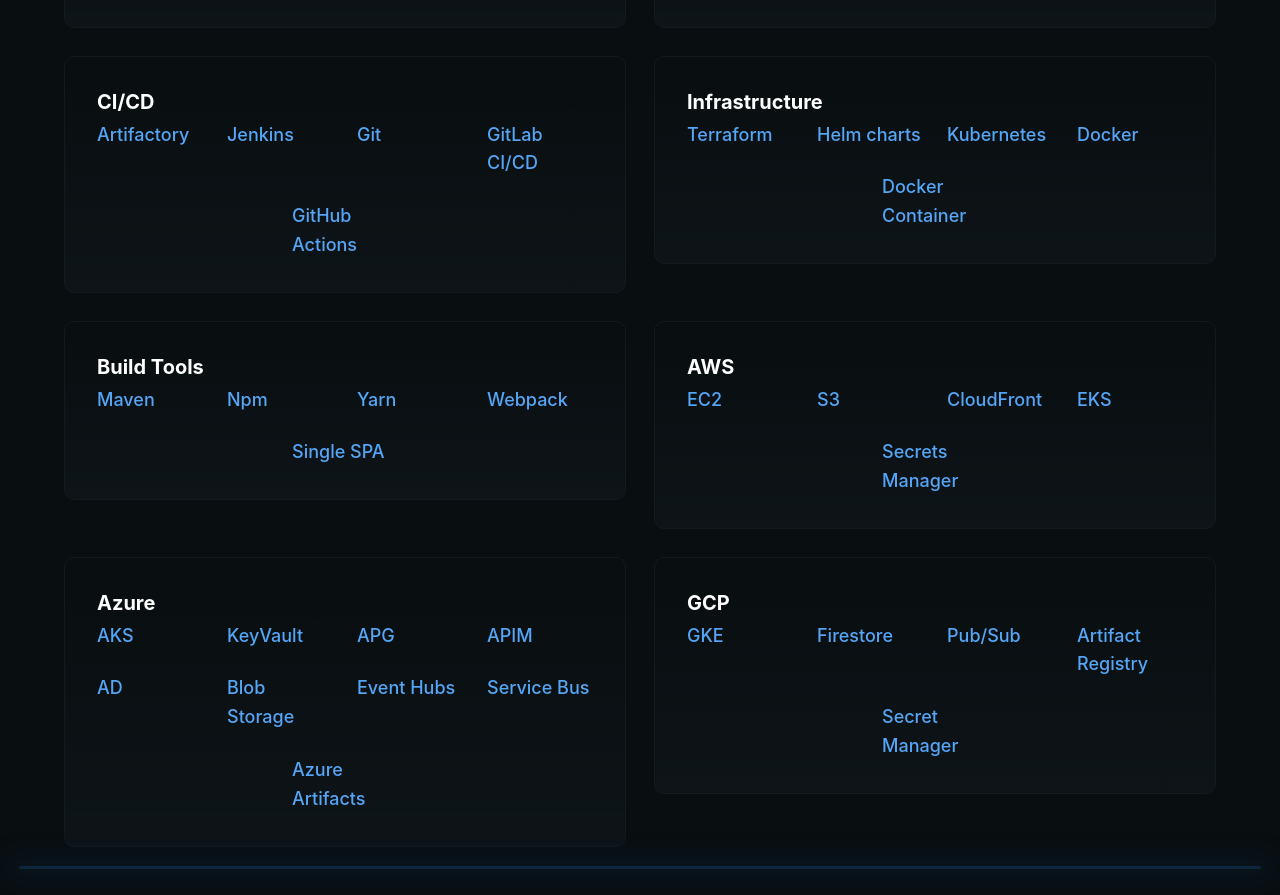
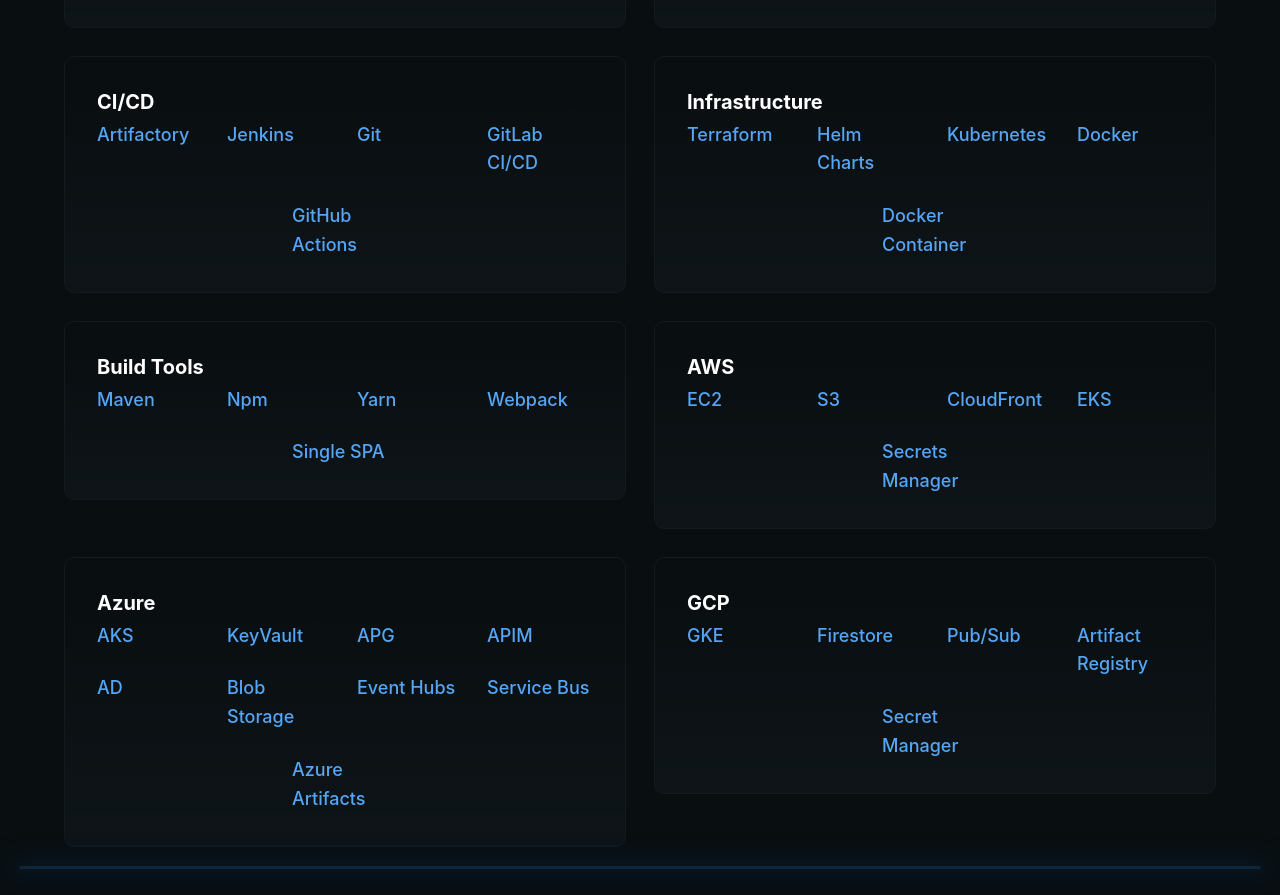
Before and after one commit to rafafigo/rafafigo.github.io, a React (Create React App) app: page / in a window 1280 px wide. Shown: the part 4080-4975 px from the top of the page. Built offline with nearby package versions, Linux system fonts and the light colour scheme.

Commit message:
Fix grammar error

```diff
--- a/src/components/Skills.tsx
+++ b/src/components/Skills.tsx
@@ -56,7 +56,7 @@
 		title: "Infrastructure",
 		subItems: [
 			"Terraform",
-			"Helm charts",
+			"Helm Charts",
 			"Kubernetes",
 			"Docker",
 			"Docker Container",
```
